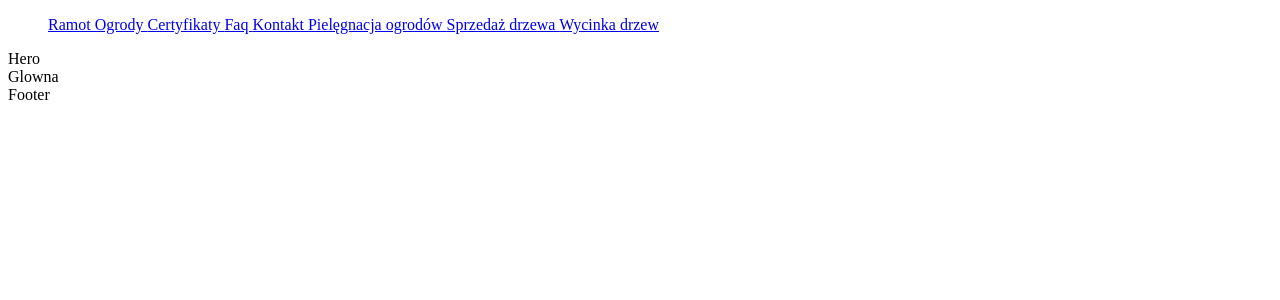
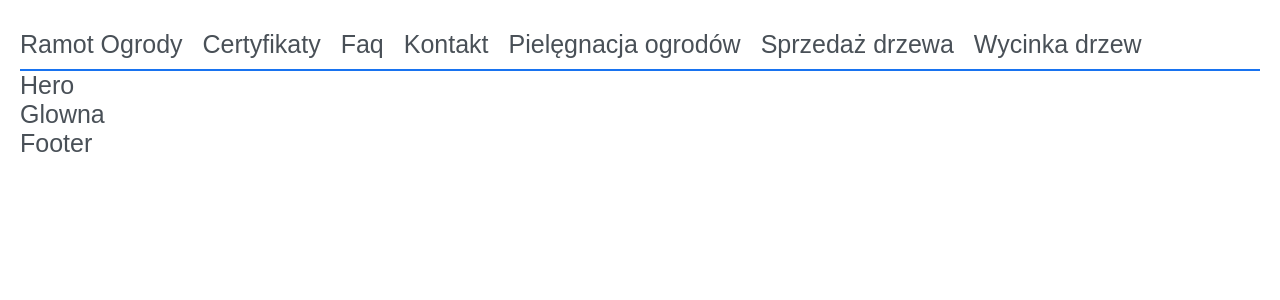
Before and after one commit to Mateusz-Ramotowski-Poland/Ramot-Ogrody-Webpage, a React (Create React App) app: page / in a window 1280 px wide. Shown: the top 300 px of the page. Built offline with nearby package versions, Linux system fonts and the light colour scheme.

Commit message:
ROW-12 Made Header responsive

```diff
--- a/package.json
+++ b/package.json
@@ -10,6 +10,7 @@
     "@types/node": "^16.18.32",
     "@types/react": "^18.2.6",
     "@types/react-dom": "^18.2.4",
+    "classnames": "^2.3.2",
     "react": "^18.2.0",
     "react-dom": "^18.2.0",
     "react-router-dom": "6.3",
--- /dev/null
+++ b/src/App.scss
@@ -0,0 +1,36 @@
+@use "./styles/colors" as co;
+@use "./styles/breakpoints" as bp;
+
+* {
+  box-sizing: border-box;
+  color: co.$primary-font;
+  font-family: "Lato-Regular", sans-serif;
+  font-size: inherit;
+  margin: 0;
+  padding: 0;
+}
+
+:root {
+  font-size: 62.5%;
+}
+
+a {
+  text-decoration: none;
+  &:hover {
+    color: co.$primary;
+    cursor: pointer;
+  }
+}
+
+body {
+  margin: 1rem;
+  font-size: 2rem;
+  @include bp.sm {
+    font-size: 2.5rem;
+    margin: 2rem;
+  }
+}
+
+li {
+  list-style: none;
+}
--- a/src/App.tsx
+++ b/src/App.tsx
@@ -1,6 +1,7 @@
 import { Route, Routes } from "react-router-dom";
 import { Certyfikaty, Faq, Glowna, Kontakt, PielegnacjaOgrodow, SprzedazDrzewa, WycinkaDrzew } from "./pages";
 import { Footer, Header, Hero } from "./components";
+import "./App.scss";
 
 export function App() {
   return (
--- /dev/null
+++ b/src/components/Header.module.scss
@@ -0,0 +1,117 @@
+@use "../styles/colors" as co;
+@use "../styles/breakpoints" as bp;
+
+$header-bottom-border: 2px solid co.$primary;
+
+%burger-line {
+  background: black;
+  height: 0.2rem;
+  transition: all 0.3s ease;
+  width: 3rem;
+}
+
+@mixin burger-top-bottom($top: 0.8rem) {
+  content: "";
+  left: 0;
+  position: absolute;
+  top: $top;
+}
+
+.header {
+  align-items: center;
+  background-color: #fff;
+  border-bottom: $header-bottom-border;
+  display: flex;
+  font-size: inherit;
+  min-height: 5rem;
+  position: sticky;
+  top: 0;
+  z-index: 1;
+
+  &.active {
+    border-bottom: none;
+  }
+}
+
+.nav {
+  display: flex;
+  width: 100%;
+
+  &_links {
+    display: flex;
+  }
+
+  &_burger {
+    background: none;
+    border: none;
+    cursor: pointer;
+    @include bp.lg {
+      display: none;
+    }
+
+    &.active & {
+      &_line {
+        background: transparent;
+
+        &::before {
+          top: 0;
+          transform: rotate(45deg);
+        }
+
+        &::after {
+          top: 0;
+          transform: rotate(-45deg);
+        }
+      }
+    }
+
+    &.active ~ .nav_ul {
+      background: white;
+      border-bottom: $header-bottom-border;
+      display: block;
+      position: absolute;
+      text-align: center;
+      top: 5rem;
+      width: 100%;
+      z-index: 1;
+    }
+
+    &_line {
+      @extend %burger-line;
+      position: relative;
+
+      &::before {
+        @extend %burger-line;
+        @include burger-top-bottom;
+      }
+
+      &::after {
+        @extend %burger-line;
+        @include burger-top-bottom($top: -0.8rem);
+      }
+    }
+  }
+
+  &_ul {
+    display: none;
+    @include bp.lg {
+      display: flex;
+    }
+  }
+
+  &_li {
+    padding: 0.3rem;
+    width: auto;
+    margin: 0 auto;
+    @include bp.lg {
+      padding: 1rem;
+      width: min-content;
+    }
+    @include bp.xlg {
+      width: auto;
+    }
+    &:first-child {
+      padding-left: 0;
+    }
+  }
+}
--- a/src/components/Header.tsx
+++ b/src/components/Header.tsx
@@ -1,17 +1,81 @@
 import { Link } from "react-router-dom";
+import styles from "./Header.module.scss";
+import { useEffect, useState } from "react";
+import classNames from "classnames/bind";
 
 export const Header = () => {
+  const [isActive, setIsActive] = useState(false);
+  const cx = classNames.bind(styles);
+  let headerClass = cx({
+    header: true,
+    active: isActive,
+  });
+  let burgerClass = cx({
+    nav_burger: true,
+    active: isActive,
+  });
+
+  useEffect(() => {
+    function handleResize() {
+      if (window.innerWidth >= 992) setIsActive(false);
+    }
+    window.addEventListener("resize", handleResize);
+
+    return () => {
+      window.removeEventListener("resize", handleResize);
+    };
+  }, []);
+
+  function handleClick() {
+    setIsActive((prev) => !prev);
+  }
+
   return (
-    <header>
-      <ul>
-        <Link to="/">Ramot Ogrody </Link>
-        <Link to="/certyfikaty">Certyfikaty </Link>
-        <Link to="/faq">Faq </Link>
-        <Link to="/kontakt">Kontakt </Link>
-        <Link to="/pielegnacja-ogrodow">Pielęgnacja ogrodów </Link>
-        <Link to="/sprzedaz-drzewa">Sprzedaż drzewa </Link>
-        <Link to="/wycinka-drzew">Wycinka drzew </Link>
-      </ul>
+    <header className={headerClass}>
+      <nav className={styles.nav}>
+        <div className={styles.nav_links}>
+          <button className={burgerClass} onClick={handleClick}>
+            <div className={styles.nav_burger_line}></div>
+          </button>
+          <ul className={styles.nav_ul}>
+            <li className={styles.nav_li}>
+              <Link to="/" className={styles.nav_link}>
+                Ramot Ogrody
+              </Link>
+            </li>
+            <li className={styles.nav_li}>
+              <Link to="/certyfikaty" className={styles.nav_link}>
+                Certyfikaty
+              </Link>
+            </li>
+            <li className={styles.nav_li}>
+              <Link to="/faq" className={styles.nav_link}>
+                Faq
+              </Link>
+            </li>
+            <li className={styles.nav_li}>
+              <Link to="/kontakt" className={styles.nav_link}>
+                Kontakt
+              </Link>
+            </li>
+            <li className={styles.nav_li}>
+              <Link to="/pielegnacja-ogrodow" className={styles.nav_link}>
+                Pielęgnacja ogrodów
+              </Link>
+            </li>
+            <li className={styles.nav_li}>
+              <Link to="/sprzedaz-drzewa" className={styles.nav_link}>
+                Sprzedaż drzewa
+              </Link>
+            </li>
+            <li className={styles.nav_li}>
+              <Link to="/wycinka-drzew" className={styles.nav_link}>
+                Wycinka drzew
+              </Link>
+            </li>
+          </ul>
+        </div>
+      </nav>
     </header>
   );
 };
```
Also changed, not shown: 1 other file (tests, documents, lock files or other folders).
